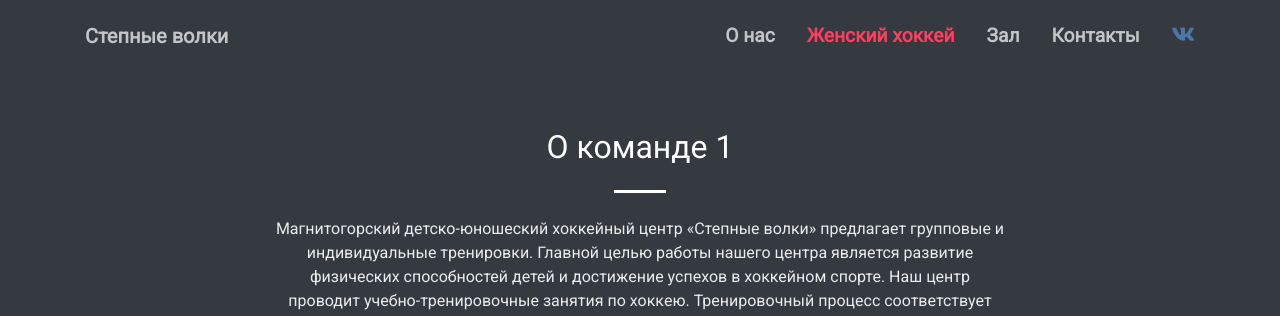
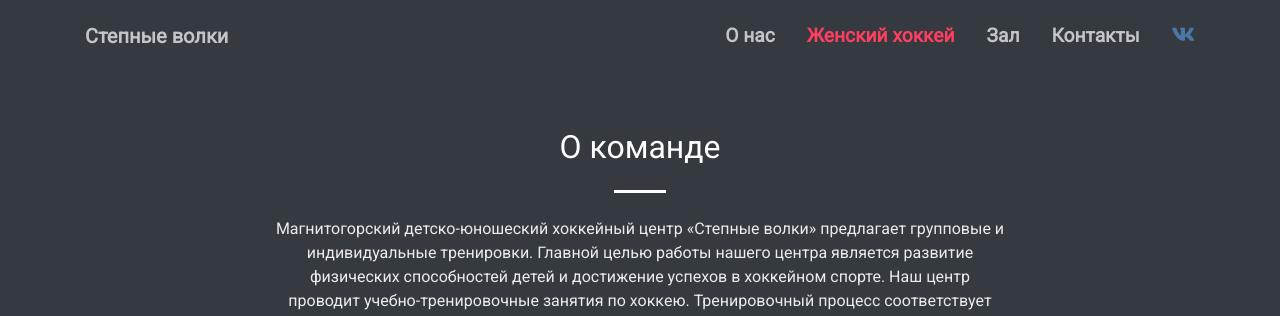
Before and after one commit to SteppeWolves/hc_pages, a Jekyll site: the page built from about.html, in a window 1280 px wide. Shown: the top 316 px of the page. Built offline with Jekyll 4.4.1, drawn with Linux system fonts in a browser that asks for light colours; nearby versions of some CDN libraries.

Commit message:
rollback test

```diff
--- a/_includes/sections/about.html
+++ b/_includes/sections/about.html
@@ -2,7 +2,7 @@
     <div class="container">
         <div class="row justify-content-center">
         <div class="col-lg-8 text-center">
-            <h2 class="text-white mt-0">О команде 1</h2>
+            <h2 class="text-white mt-0">О команде</h2>
             <hr class="divider light my-4">
             <p class="text-white-50 mb-4">
             Магнитогорский детско-юношеский хоккейный центр «Степные волки» предлагает групповые и индивидуальные тренировки. Главной целью работы нашего центра является развитие физических способностей детей и достижение успехов в хоккейном спорте. Наш центр проводит учебно-тренировочные занятия по хоккею. Тренировочный процесс соответствует всем требованиям современного хоккея. С детьми работают увлеченные спортом квалифицированные тренеры-преподаватели.
```
